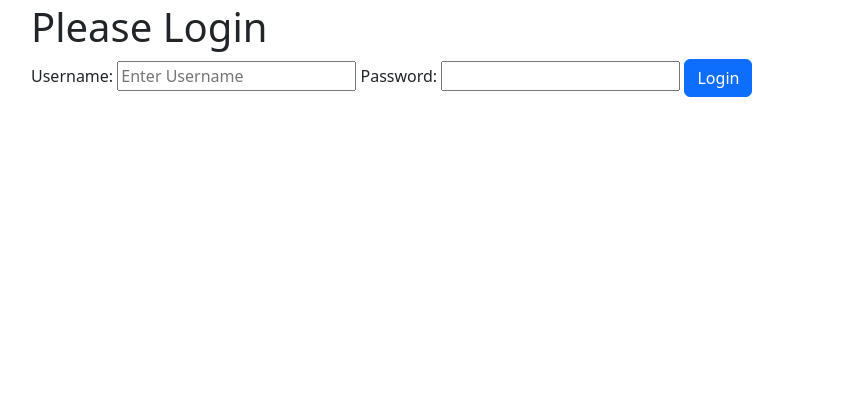
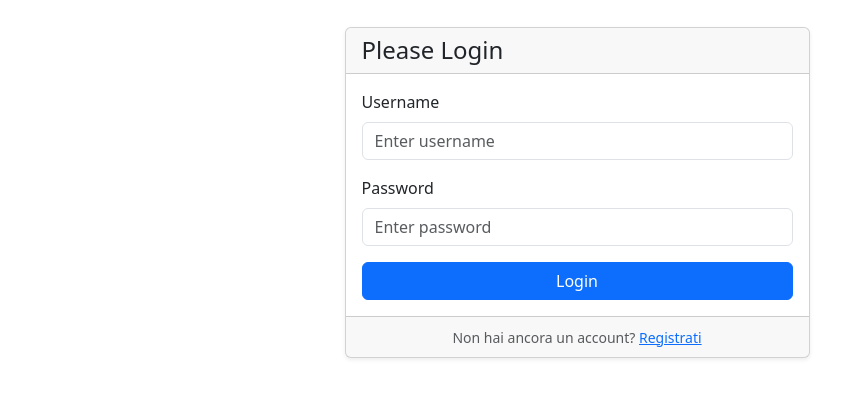
Before and after one commit to loricurreli/todo_list_django, a Django app: page /login/ in a window 1280 px wide. Shown: the part 53-451 px from the top of the page, without its empty margins (63-904 px from the left). Run offline with Django 5.2, Linux system fonts and the light colour scheme; some libraries are stand-ins or nearby versions.

Commit message:
chore: update login and registration form

```diff
--- a/first_project/settings.py
+++ b/first_project/settings.py
@@ -140,7 +140,7 @@ STATICFILES_DIRS = [
 MEDIA_ROOT = MEDIA_DIR
 MEDIA_URL = '/media/'
 
-LOGIN_URL = 'todo_list/user_login'
+LOGIN_URL = '/login/'
 
 # Default primary key field type
 # https://docs.djangoproject.com/en/5.2/ref/settings/#default-auto-field
--- a/templates/todo_list/base.html
+++ b/templates/todo_list/base.html
@@ -32,7 +32,7 @@
             </li>
           {% else %}
             <li class="nav-item">
-              <a class="nav-link link-light" href="{% url 'todo_list:login_page' %}">ACCEDI</a>
+              <a class="nav-link link-light" href="{% url 'todo_list:user_login' %}">ACCEDI</a>
             </li>
           {% endif %}
         </ul>
--- a/templates/todo_list/login.html
+++ b/templates/todo_list/login.html
@@ -3,24 +3,39 @@
 {% block title %}Login{% endblock %}
 
 {% block body_block %}
-<div class="container">
-  <h1>Please Login</h1>
-
+  <div class="py-4">
+    <div class="col-12 col-md-8 col-lg-5 mx-auto">
+      <div class="card shadow-sm">
+        <div class="card-header">
+          <h1 class="h4 mb-0">Please Login</h1>
+        </div>
+        <div class="card-body">
           {% if form_errors %}
-    <div class="alert alert-danger">
-      {{ form_errors }}
-    </div>
+            <div class="alert alert-danger">{{ form_errors }}</div>
           {% endif %}
-
           <form action="{% url 'todo_list:user_login' %}" method="POST" novalidate>
             {% csrf_token %}
-    <label for="username">Username:</label>
-    <input type="text" name="username" placeholder="Enter Username" required />
 
-    <label for="password">Password:</label>
-    <input type="password" name="password" required />
+            <div class="mb-3">
+              <label class="form-label" for="id_username">Username</label>
+              <input type="text" name="username" id="id_username" class="form-control" placeholder="Enter username" required />
+            </div>
 
-    <button type="submit" class="btn btn-primary">Login</button>
+            <div class="mb-3">
+              <label class="form-label" for="id_password">Password</label>
+              <input type="password" name="password" id="id_password" class="form-control" placeholder="Enter password" required />
+            </div>
+
+            <button type="submit" class="btn btn-primary w-100">Login</button>
           </form>
         </div>
+        <div class="card-footer text-center">
+          <small class="text-muted">
+            Non hai ancora un account?
+            <a href="{% url 'todo_list:register' %}">Registrati</a>
+          </small>
+        </div>
+      </div>
+    </div>
+  </div>
 {% endblock %}
--- a/templates/todo_list/register.html
+++ b/templates/todo_list/register.html
@@ -15,10 +15,10 @@
       {% else %}
         <div class="card shadow-sm">
           <div class="card-header">
-            <h1 class="h4 mb-0">Register Here!</h1>
+            <h1 class="h4 mb-0">Registrati qui!</h1>
           </div>
           <div class="card-body">
-            <p class="text-muted">Fill out the form:</p>
+            <p class="text-muted">Compila il form:</p>
 
             <form method="POST" enctype="multipart/form-data" class="needs-validation" novalidate>
               {% csrf_token %}
--- a/todo_list/forms.py
+++ b/todo_list/forms.py
@@ -13,7 +13,7 @@ class FormTask(forms.ModelForm):
             'status': forms.Select(attrs={'class': 'form-select'}),
         }
 
-class UserFrom(forms.ModelForm):
+class UserForm(forms.ModelForm):
     password = forms.CharField(widget=forms.PasswordInput())
 
     class Meta():
--- a/todo_list/views.py
+++ b/todo_list/views.py
@@ -2,13 +2,14 @@ from django.shortcuts import redirect, render
 from django.http import HttpResponseRedirect, HttpResponse
 from django.contrib.auth import authenticate, login, logout
 from todo_list.models import Todo, AppUser
-from todo_list.forms import FormTask, UserFrom, UserProfileInfoForm
+from todo_list.forms import FormTask, UserForm, UserProfileInfoForm
 from django.contrib import messages
 from django.urls import reverse
 from django.contrib.auth.decorators import login_required
 
 
 # Create your views here.
+@login_required
 def index(request):
     context = {'todos_list': Todo.objects.all().order_by('id') }
     return render(request, 'todo_list/index.html', context)
@@ -40,7 +41,7 @@ def register(request):
     registered = False
 
     if request.method == 'POST':
-        user_form = UserFrom(data=request.POST)
+        user_form = UserForm(data=request.POST)
         profile_form = UserProfileInfoForm(data=request.POST)
         if user_form.is_valid() and profile_form.is_valid():
            user = user_form.save()
@@ -59,7 +60,7 @@ def register(request):
         else:
             print('ERROR FORM INVALID')
     else:
-        user_form = UserFrom()
+        user_form = UserForm()
         profile_form = UserProfileInfoForm()
 
     return render(request, 'todo_list/register.html', {'user_form': user_form, 'registered': registered, 'profile_form': profile_form})
```
Also changed, not shown: db.sqlite3. Lines whose indentation alone changed are shown as unchanged.
